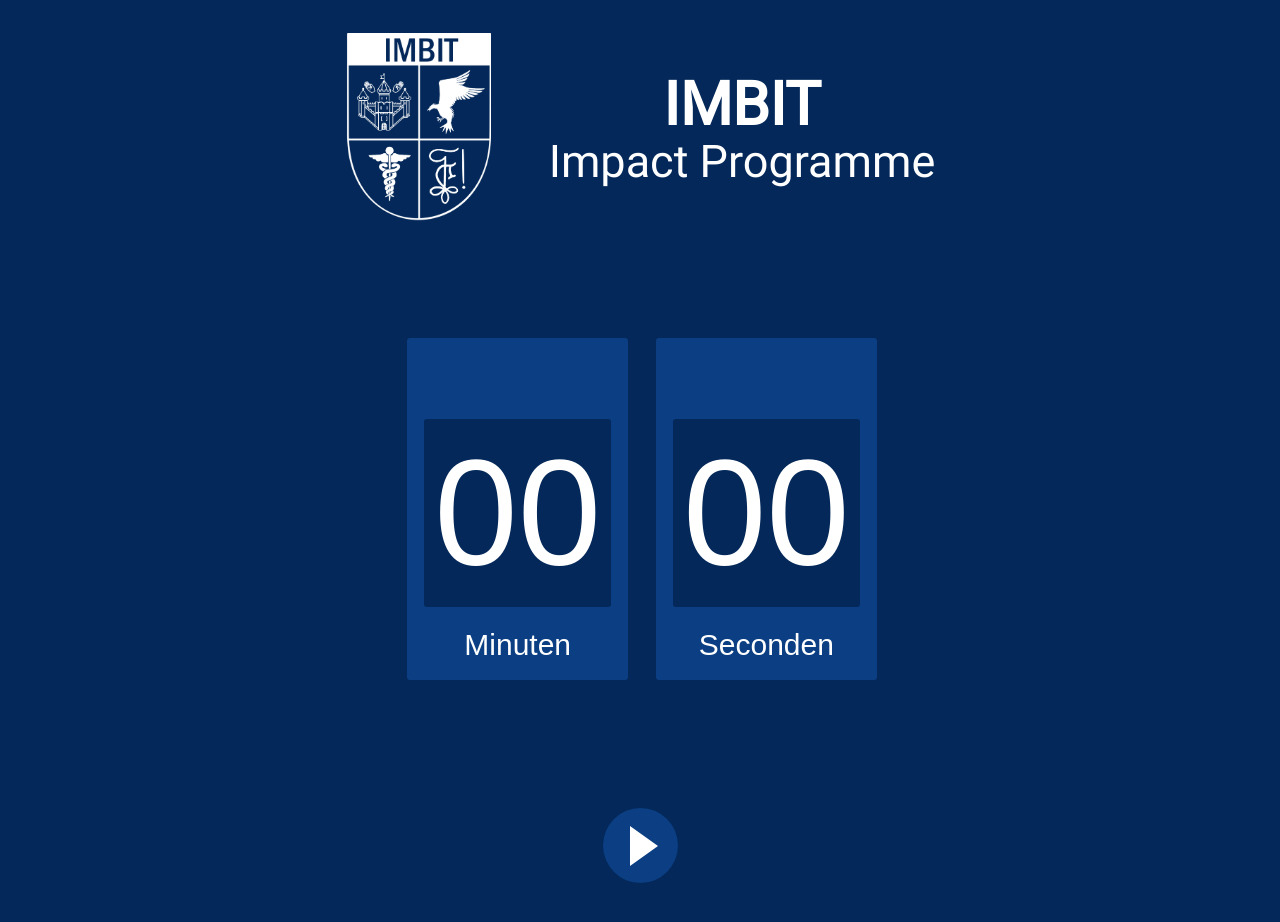
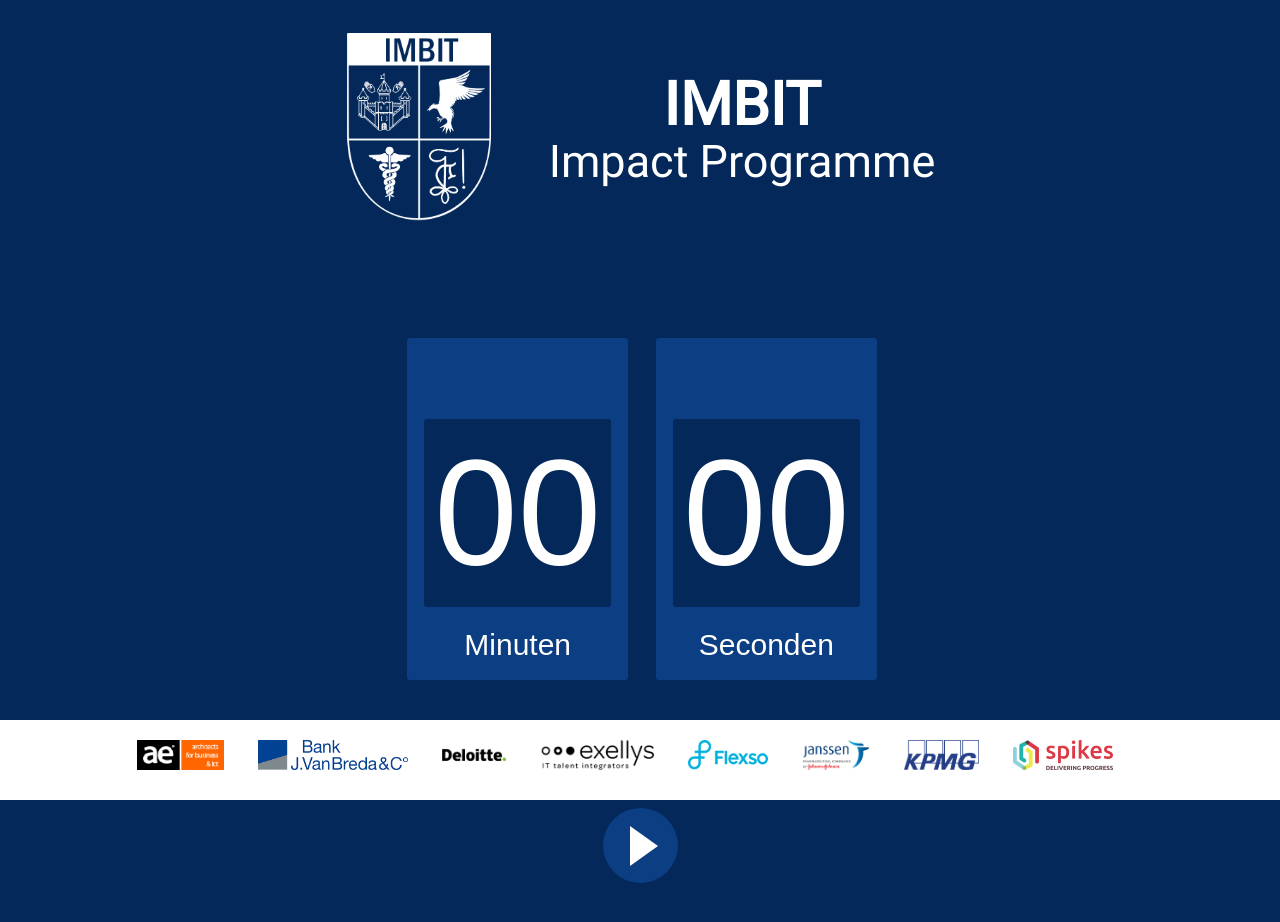
Before and after one commit to tim83/tim83.github.io, a plain HTML site: page index.html in a window 1280 px wide. Before the commit the page ends 891 px from the top, so only its background shows below. Drawn offline with Linux system fonts and the light colour scheme.

Commit message:
Clean-up for later use

```diff
--- a/index.html
+++ b/index.html
@@ -145,6 +145,12 @@
 			padding:0px;
 			border:0;
 		}
+
+		.logo {
+			height:30px;
+			padding-bottom: 8px;
+			padding-right:30px;
+		}
 	</style>
 
 	<!-- Javascript -->
@@ -222,18 +228,23 @@
 		<audio id="1minute" src="1minute.mp3" preload="auto"></audio>
 		<audio id="ping" src="ping.mp3" preload="auto"></audio>
 		<!-- Play knop -->
-		<button id="button" value="START" onclick="currentMinutes=0; currentSeconds=0; mins=10; secs=mins*60; setTimeout(Decrement);">
+		<button id="button" value="START" onclick="currentMinutes=0; currentSeconds=0; mins=16; secs=mins*60; setTimeout(Decrement);">
 			<center>
 				<div style="margin-left:7px; width: 0; height: 0; border-top: 20px solid transparent; border-bottom: 20px solid transparent; border-left: 28px solid white;"></div>
 			</center>
-		</button><!--
+		</button>
 		<br/><br/><br/><br/>
+		<!-- Logo's -->
 		<div style="position: absolute; bottom:0; width:100%; height: 60px; background-color:#ffffff; margin-left:-8px; margin-bottom:0px; padding-top: 20px;">
-			<img src="logos/Deloitte.png" style="height:30px; padding-bottom: 8px; padding-right:30px;" />
-			<img src="logos/Exellys.png" style="height:30px; padding-bottom: 8px; padding-right:30px;" />
-			<img src="logos/Spikes.png" style="height:37px; padding-right:30px;" />
-			<img src="logos/Flexso.png" style="height:32px; padding-bottom: 8px;" />
-		</div> -->
+			<img src="logos/AE.png" class="logo" />
+			<img src="logos/Bank van Breda.png" class="logo" />
+			<img src="logos/Deloitte.png" class="logo" />
+			<img src="logos/Exellys.png" class="logo" />
+			<img src="logos/Flexso.png" class="logo" />
+			<img src="logos/Janssen.png" class="logo" />
+			<img src="logos/KPMG.png" class="logo" />
+			<img src="logos/Spikes.png" class="logo" />
+		</div>
 	</center>
 </body>
 </html>
```
